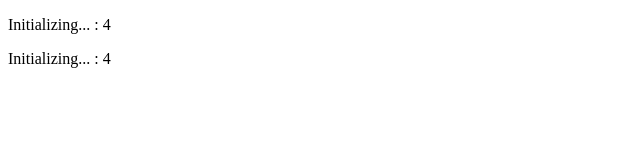
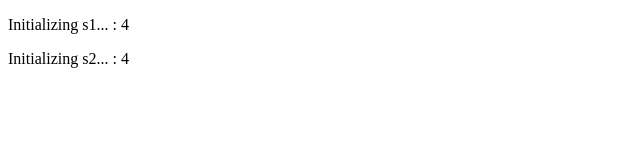
Before and after one commit to paulordie/angular7and8_observables, an Angular app: page / in a window 1280 px wide. Shown: the top 160 px of the page, without its empty margins (0-640 px from the left). Built offline with nearby package versions, Linux system fonts and the light colour scheme.

Commit message:
observable s1 s2 at 10 assincrono with title s1 s2 initializing and completed

```diff
--- a/src/app/basic/basic.component.ts
+++ b/src/app/basic/basic.component.ts
@@ -19,8 +19,8 @@ export class BasicComponent implements OnInit {
   constructor() { }
 
   ngOnInit() {
-    this.s1 = 'Initializing...';
-    this.s2 = 'Initializing...';
+    this.s1 = 'Initializing s1...';
+    this.s2 = 'Initializing s2...';
 
     const myFirstObservable = new Observable(
       (observer: Observer<number>) => {
@@ -63,12 +63,12 @@ export class BasicComponent implements OnInit {
     this.subscription1 = myIntervalObservable.subscribe(
       (_n) => {this.n1 = _n},
       (error) => {this.s1 = 'Error: ' + error},
-      () => {this.s1 = 'Completed'}
+      () => {this.s1 = 'Completed s1'}
     );
     this.subscription2 = myIntervalObservable.subscribe(
       (_n) => {this.n2 = _n},
       (error) => {this.s2 = 'Error: ' + error},
-      () => {this.s2 = 'Completed'}
+      () => {this.s2 = 'Completed s2'}
     );
     setTimeout(()=>{
       this.subscription1.unsubscribe();
```
